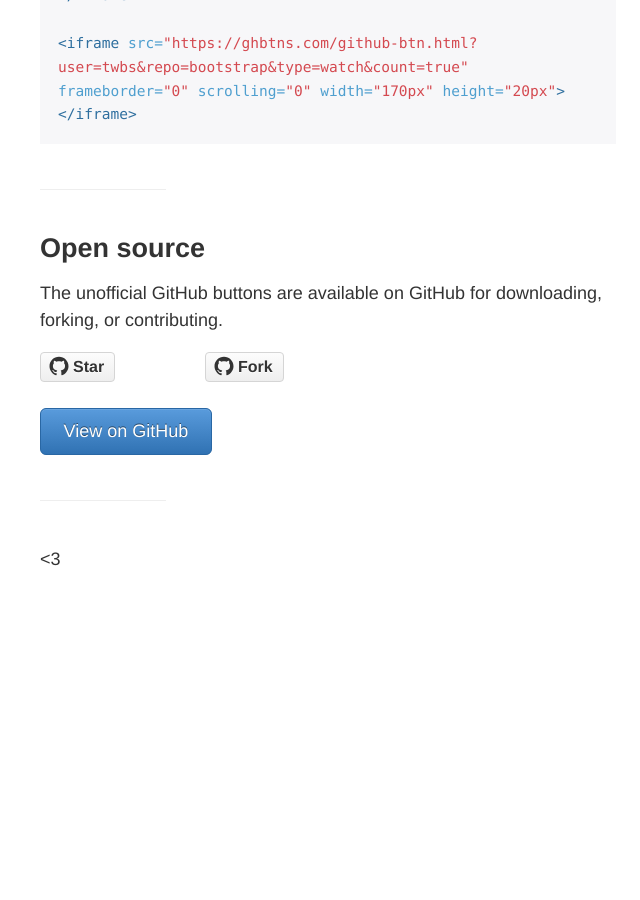
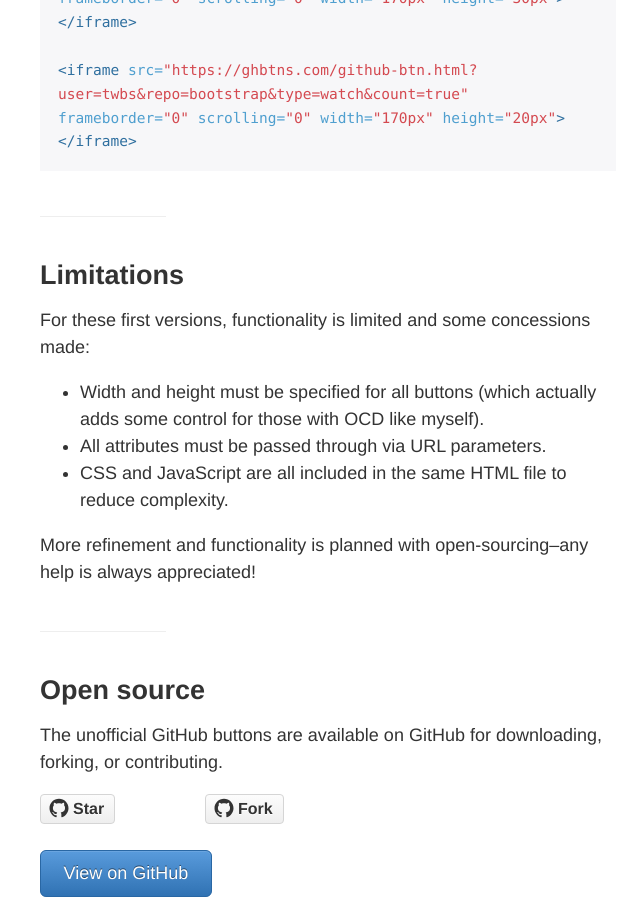
Before and after one commit to mdo/github-buttons, a Jekyll site: the page built from index.md, in a window 1280 px wide and 900 px high, scrolled down 3824 px. Shown: the whole window, without its empty margins (312-952 px from the left). Built offline with Jekyll 4.4.1, drawn with Linux system fonts in a browser that asks for light colours; comment, search, counter and statistics services are not loaded; before the commit the page ends 4469 px from its top, so only the background shows below that.

Commit message:
rearrange readme into docs

```diff
--- a/index.md
+++ b/index.md
@@ -112,6 +112,18 @@
 
 ---
 
+## Limitations
+
+For these first versions, functionality is limited and some concessions made:
+
+- Width and height must be specified for all buttons (which actually adds some control for those with OCD like myself).
+- All attributes must be passed through via URL parameters.
+- CSS and JavaScript are all included in the same HTML file to reduce complexity.
+
+More refinement and functionality is planned with open-sourcing--any help is always appreciated!
+
+---
+
 ## Open source
 
 The unofficial GitHub buttons are available on GitHub for downloading, forking, or contributing.
```
Also changed, not shown: README.md.
